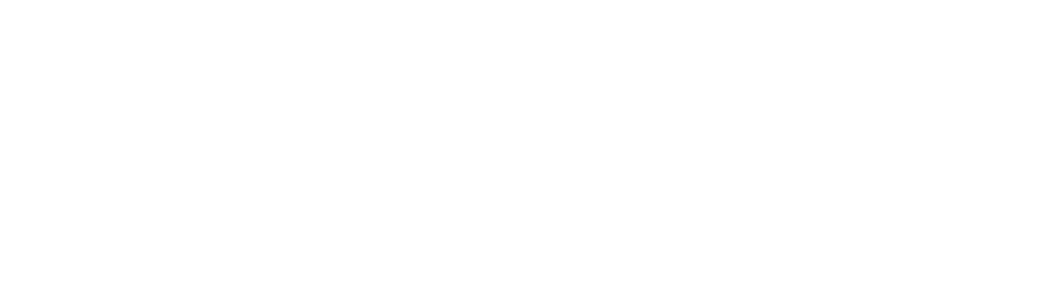
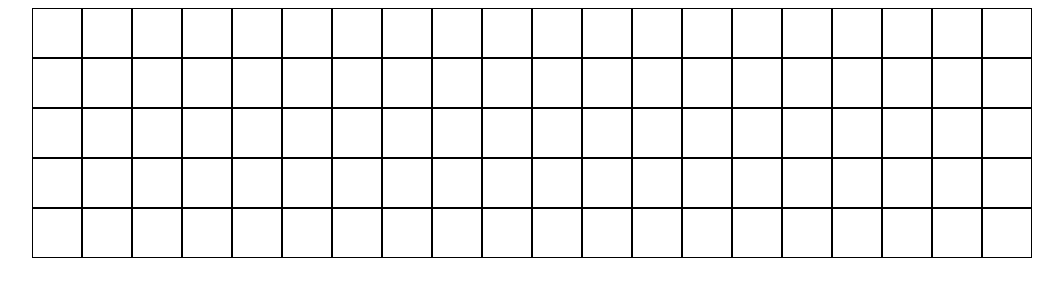
Before and after one commit to MarcoMaz/battleships, a Next.js app: page / in a window 1280 px wide. Shown: the top 300 px of the page, without its empty margins (108-1171 px from the left). Built offline with nearby package versions, Linux system fonts and the light colour scheme.

Commit message:
feat( Grid ): add a 10x10 grid

```diff
--- /dev/null
+++ b/src/app/components/Grid.module.css
@@ -0,0 +1,15 @@
+.container {
+  display: flex;
+  flex-wrap: wrap;
+  justify-content: center;
+}
+
+.row {
+  display: flex;
+}
+
+.cell {
+  border: 1px solid black;
+  height: 3rem;
+  width: 3rem;
+}
--- /dev/null
+++ b/src/app/components/Grid.tsx
@@ -0,0 +1,37 @@
+'use client';
+
+import { Dispatch, FunctionComponent, SetStateAction, useEffect } from 'react';
+import { GridProps as GridDataProps, CellProps } from '../types';
+
+import styles from './Grid.module.css';
+
+type GridComponentProps = {
+  grid: GridDataProps;
+  setGrid: Dispatch<SetStateAction<GridDataProps>>;
+};
+
+const Grid: FunctionComponent<GridComponentProps> = ({ grid, setGrid }) => {
+  const GRID_SIZE: number = 10;
+
+  useEffect(() => {
+    const initialGrid: GridDataProps = Array(GRID_SIZE)
+      .fill(null)
+      .map(() => Array(GRID_SIZE).fill(null));
+
+    setGrid(initialGrid);
+  }, [setGrid]);
+
+  return (
+    <div className={styles.container}>
+      {grid.map((row, rowIndex) => (
+        <div key={rowIndex} className={styles.row}>
+          {row.map((cell, colIndex) => (
+            <div key={colIndex} className={styles.cell} role='cell'></div>
+          ))}
+        </div>
+      ))}
+    </div>
+  );
+};
+
+export default Grid;
--- a/src/app/page.tsx
+++ b/src/app/page.tsx
@@ -1,3 +1,15 @@
+'use client';
+
+import { useState } from 'react';
+import { GridProps } from './types';
+import Grid from './components/Grid';
+
 export default function Home() {
-  return <main></main>;
+  const [grid, setGrid] = useState<GridProps>([]);
+
+  return (
+    <main>
+      <Grid grid={grid} setGrid={setGrid} />
+    </main>
+  );
 }
--- /dev/null
+++ b/src/app/types/index.ts
@@ -0,0 +1,3 @@
+export type CellProps = {};
+
+export type GridProps = CellProps[][];
```
Also changed, not shown: 1 other file (tests, documents, lock files or other folders).
